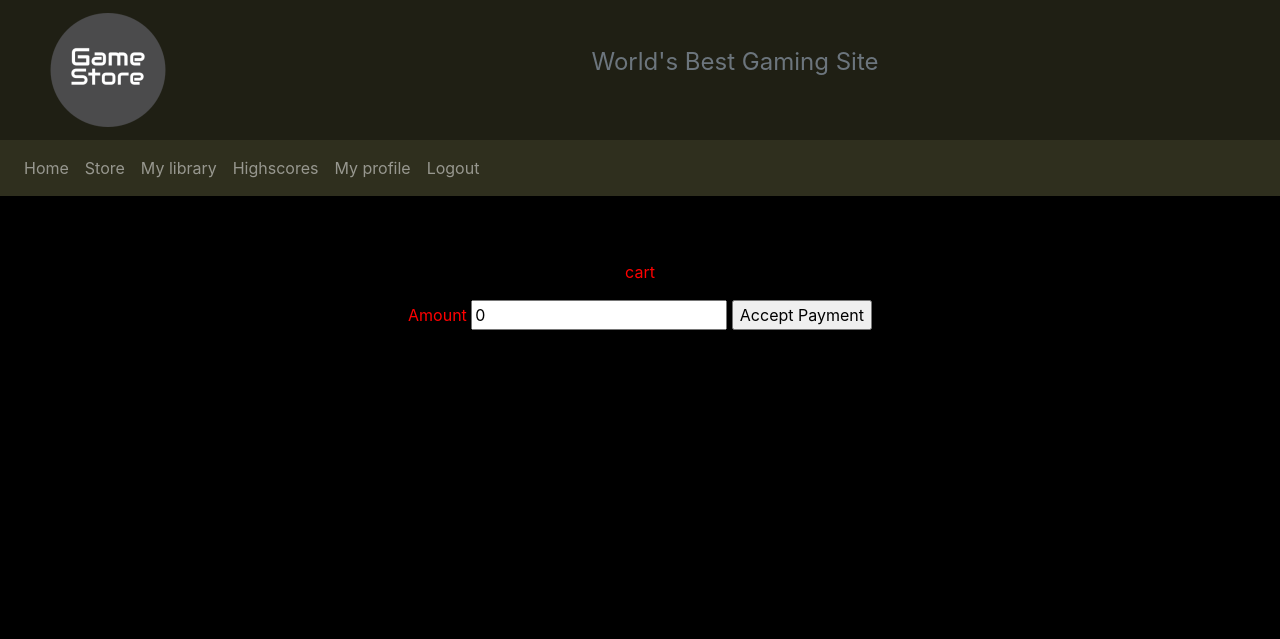
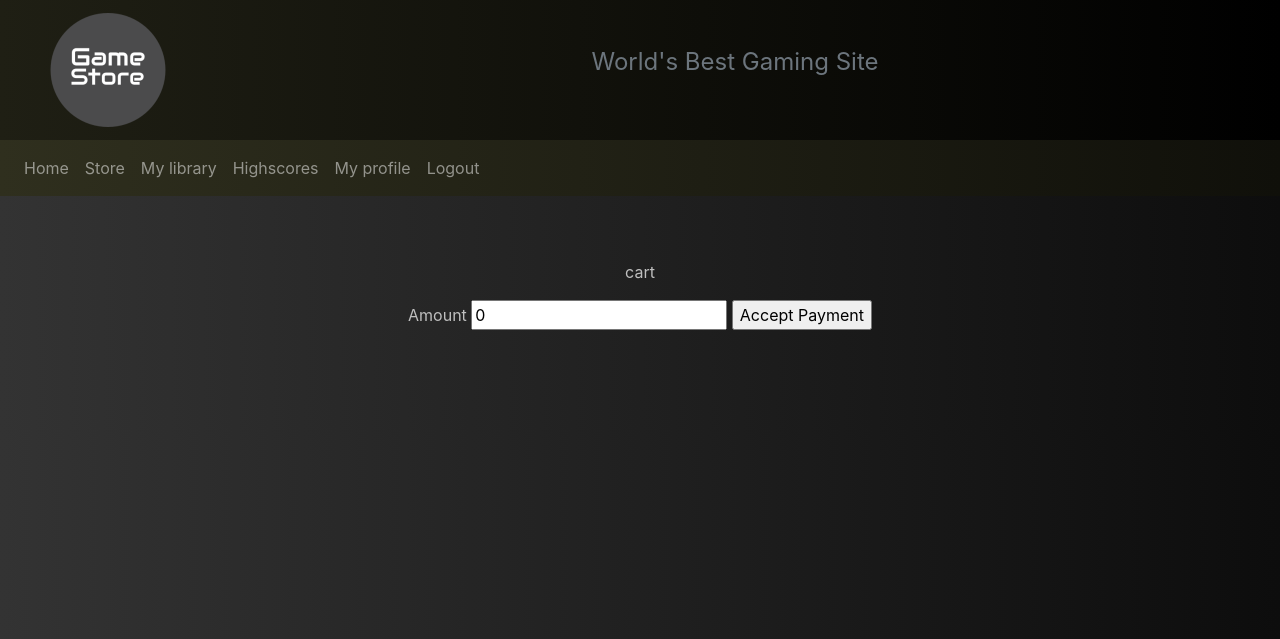
Before and after one commit to LVK-96/WSD-project, a Django app: page /cart in a window 1280 px wide. Shown: the top 639 px of the page. Run offline with Django 3.2, Linux system fonts and the light colour scheme; the visitor is signed in with stand-in values (Sample User, id 1); some libraries are stand-ins or nearby versions.

Commit message:
Minor changes to base.html

```diff
--- a/wsd_project/templates/base.html
+++ b/wsd_project/templates/base.html
@@ -11,12 +11,14 @@
         <style>
             body {
                 background-color: black;
+                background-image: linear-gradient(to right, rgb(51, 51, 51), rgb(13, 13, 13));
             }
             .resize {
                 max.width: 75%;
             }
             .container-fluid {
                 background-color: rgb(31, 31, 20);
+                background-image: linear-gradient(to right, rgb(31, 31, 20), black);
                 padding: 1%;
             }
             .box {
@@ -30,17 +32,16 @@
                 margin: auto;
                 text-align: center;
             }
-            .p {
-                font-size: 30px;
-            }
             .navbar {
                 background-color: rgb(47, 47, 30);
+                background-image: linear-gradient(to right, rgb(47, 47, 30), rgb(16, 16, 10));
             }
             .jumbotron {
                 background-color: black;
+                background-image: linear-gradient(to right, rgb(51, 51, 51), rgb(13, 13, 13));
             }
             .container {
-                color: red;
+                color: rgb(191, 191, 191);
                 text-align: center;
             }
 
```
